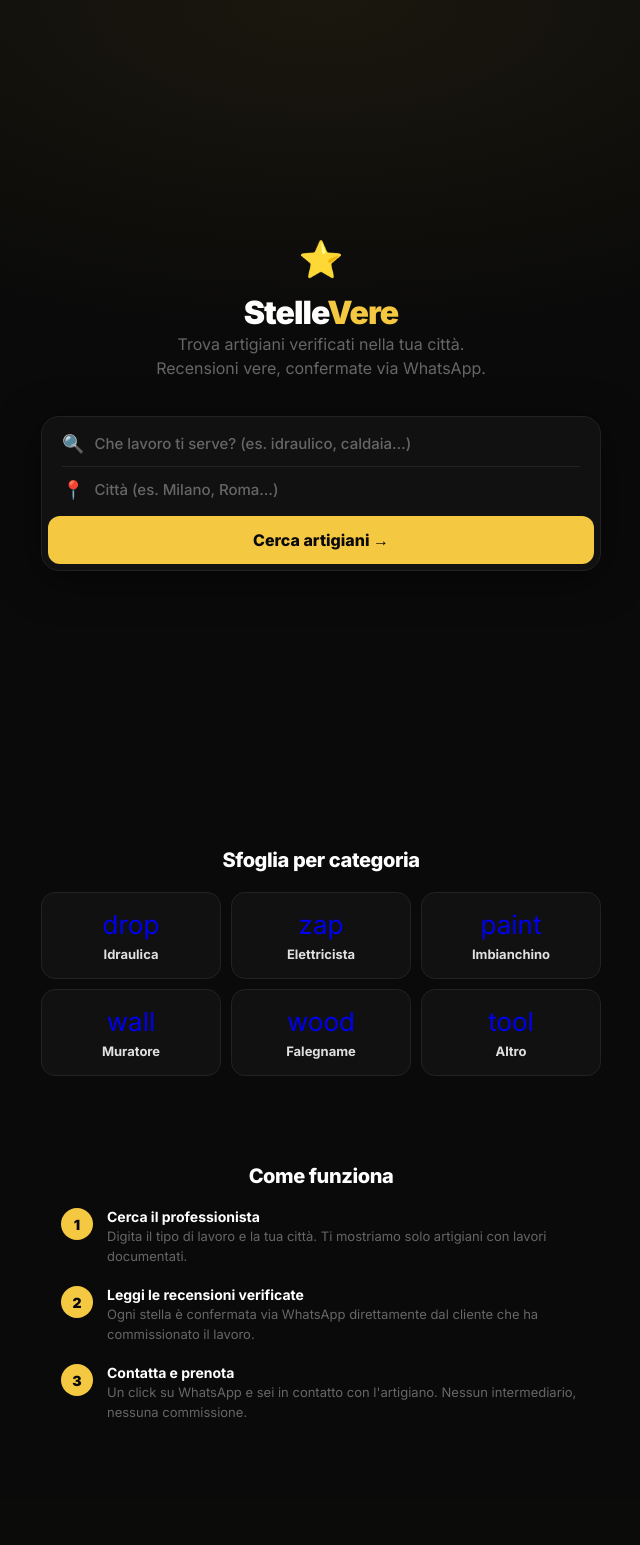
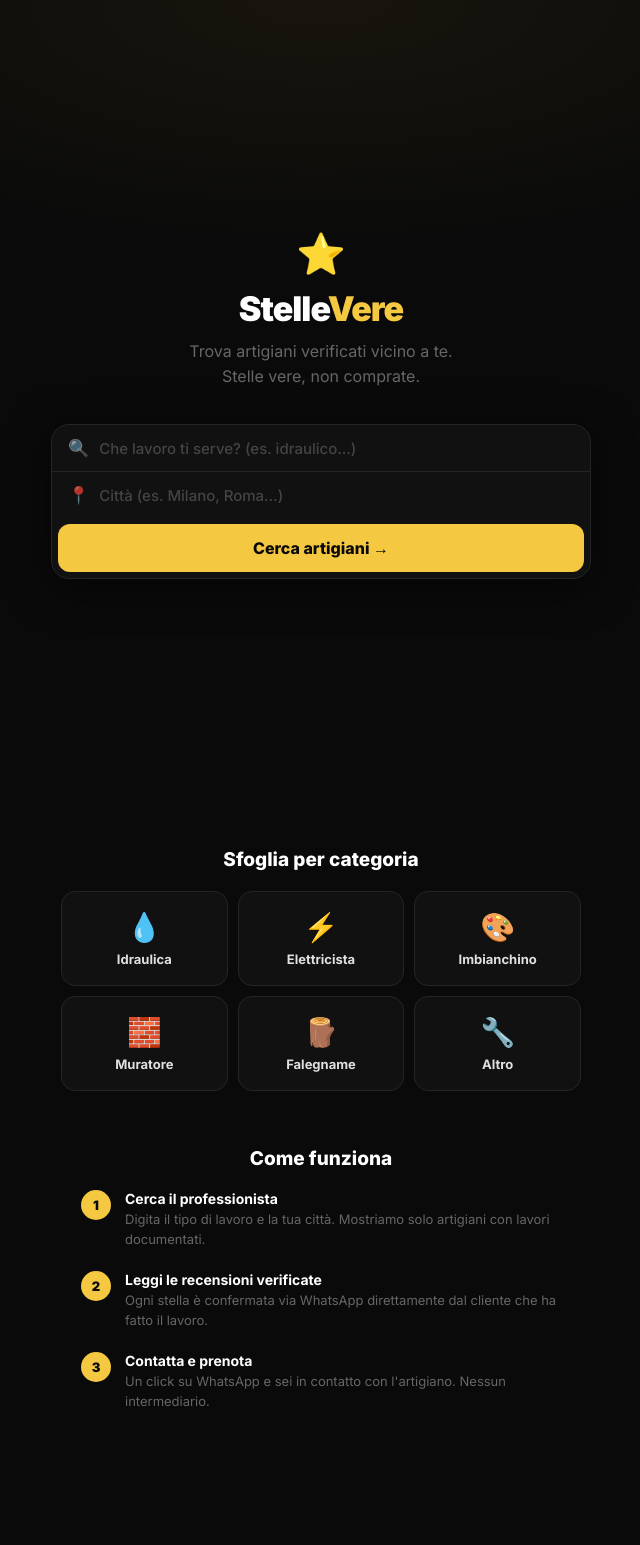
Before and after one commit to giannirig/stellevere.new, a Flask app: page / in a window 1280 px wide. Shown: the whole page, without its empty margins (319-959 px from the left). Before the commit the page ends 1417 px from the top, so only its background shows below. Run offline with Flask 3, Linux system fonts and the light colour scheme.

Commit message:
Improve website search and category display with icon updates
Update HTML and CSS to improve the search box styling, autocomplete dropdown positioning, and implement emoji mapping for category icons.

Replit-Commit-Author: Agent
Replit-Commit-Session-Id: 13fabe82-410a-4a86-8acb-f7170f8b44d4
Replit-Commit-Checkpoint-Type: full_checkpoint
Replit-Commit-Event-Id: cf25b638-0e79-41f5-8145-41039c872b20
Replit-Commit-Screenshot-Url: https://storage.googleapis.com/screenshot-production-us-central1/d43d179e-ef71-47dd-8154-88442b81a938/13fabe82-410a-4a86-8acb-f7170f8b44d4/jIXcZMk
Replit-Helium-Checkpoint-Created: true

```diff
--- a/templates/index.html
+++ b/templates/index.html
@@ -15,12 +15,11 @@
     --nero: #0a0a0a;
     --bg2: #111;
     --bg3: #1a1a1a;
-    --bordo: #222;
+    --bordo: #252525;
     --testo: #e0e0e0;
     --muted: #666;
     --stella: #f5c842;
     --verde: #25d366;
-    --viola: #a78bfa;
   }
   html { scroll-behavior: smooth }
   body { background: var(--nero); font-family: 'Inter', sans-serif; color: var(--testo); min-height: 100vh }
@@ -33,124 +32,115 @@
     padding: 48px 20px 40px;
     text-align: center;
     position: relative;
-    overflow: hidden;
   }
   .hero::before {
     content: '';
     position: absolute; inset: 0;
-    background: radial-gradient(ellipse 80% 60% at 50% 0%, rgba(245,200,66,.07) 0%, transparent 70%);
+    background: radial-gradient(ellipse 80% 50% at 50% 0%, rgba(245,200,66,.06) 0%, transparent 65%);
     pointer-events: none;
   }
-  .brand { font-size: 36px; margin-bottom: 12px }
-  .brand-text { font-size: 32px; font-weight: 900; letter-spacing: -.03em; color: #fff }
+  .brand { font-size: 40px; margin-bottom: 10px }
+  .brand-text { font-size: 34px; font-weight: 900; letter-spacing: -.03em; color: #fff }
   .brand-text span { color: var(--stella) }
-  .hero-sub {
-    font-size: 16px; color: var(--muted); margin-bottom: 36px; max-width: 420px; line-height: 1.5;
-  }
+  .hero-sub { font-size: 16px; color: var(--muted); margin: 10px 0 36px; max-width: 400px; line-height: 1.55 }
 
   /* ── SEARCH BOX ── */
+  .search-wrap { width: 100%; max-width: 540px; position: relative; z-index: 10 }
   .search-box {
-    width: 100%; max-width: 560px;
+    width: 100%;
     background: var(--bg2);
     border: 1.5px solid var(--bordo);
     border-radius: 18px;
-    padding: 6px;
-    display: flex; flex-direction: column; gap: 2px;
-    box-shadow: 0 8px 40px rgba(0,0,0,.5);
-    position: relative; z-index: 1;
+    overflow: visible;
+    box-shadow: 0 8px 40px rgba(0,0,0,.55);
     transition: border-color .2s;
   }
-  .search-box:focus-within { border-color: var(--stella) }
+  .search-box:focus-within { border-color: #444 }
   .search-row {
     display: flex; align-items: center; gap: 10px;
-    padding: 10px 14px;
+    padding: 13px 16px;
   }
-  .search-divider { height: 1px; background: var(--bordo); margin: 0 14px }
-  .search-icon { font-size: 18px; flex-shrink: 0 }
-  .search-field {
+  .search-divider { height: 1px; background: var(--bordo) }
+  .s-icon { font-size: 17px; flex-shrink: 0; opacity: .7 }
+  .s-input {
     flex: 1;
     background: none; border: none; outline: none;
     color: var(--testo); font-family: inherit; font-size: 15px; font-weight: 500;
+    min-width: 0;
   }
-  .search-field::placeholder { color: var(--muted) }
+  .s-input::placeholder { color: #444 }
   .btn-cerca {
-    width: 100%; padding: 14px;
-    background: var(--stella); color: var(--nero);
+    display: block; width: calc(100% - 12px); margin: 6px;
+    padding: 14px;
+    background: var(--stella); color: #0a0a0a;
     border: none; border-radius: 12px;
     font-family: inherit; font-size: 16px; font-weight: 800;
     cursor: pointer; transition: opacity .15s, transform .1s;
-    margin-top: 4px;
   }
   .btn-cerca:hover { opacity: .9 }
   .btn-cerca:active { transform: scale(.98) }
 
-  /* autocomplete */
-  .autocomplete-list {
-    position: absolute; top: calc(100% + 6px); left: 0; right: 0;
-    background: var(--bg3); border: 1px solid var(--bordo);
-    border-radius: 14px; overflow: hidden;
-    z-index: 100; box-shadow: 0 8px 24px rgba(0,0,0,.5);
+  /* ── AUTOCOMPLETE ── */
+  .ac-drop {
+    position: absolute; top: calc(100% + 8px); left: 0; right: 0;
+    background: #181818;
+    border: 1px solid #2a2a2a;
+    border-radius: 14px;
+    overflow: hidden;
+    z-index: 999;
+    box-shadow: 0 12px 32px rgba(0,0,0,.6);
     display: none;
   }
-  .autocomplete-list.visible { display: block }
+  .ac-drop.open { display: block }
   .ac-item {
-    padding: 13px 18px; cursor: pointer;
     display: flex; align-items: center; gap: 10px;
-    font-size: 14px; transition: background .1s;
+    padding: 12px 16px; cursor: pointer; font-size: 14px;
+    border-bottom: 1px solid #222;
+    transition: background .1s;
   }
-  .ac-item:hover, .ac-item.selected { background: rgba(245,200,66,.08) }
-  .ac-cat { font-weight: 700; color: var(--testo) }
-  .ac-sub { color: var(--muted); font-size: 12px; margin-left: auto }
-  .ac-icon { font-size: 16px }
+  .ac-item:last-child { border-bottom: none }
+  .ac-item:hover, .ac-item.sel { background: rgba(245,200,66,.07) }
+  .ac-emoji { font-size: 18px; width: 24px; text-align: center }
+  .ac-name { font-weight: 700; color: #fff }
+  .ac-parent { margin-left: auto; font-size: 12px; color: var(--muted) }
 
   /* ── CATEGORIE GRID ── */
   .section { padding: 48px 20px }
-  .section-title {
-    font-size: 20px; font-weight: 800; color: #fff;
-    margin-bottom: 20px; text-align: center; letter-spacing: -.02em;
-  }
+  .section-title { font-size: 19px; font-weight: 800; color: #fff; margin-bottom: 20px; text-align: center }
   .cat-grid {
-    display: grid;
-    grid-template-columns: repeat(3, 1fr);
-    gap: 10px;
-    max-width: 560px; margin: 0 auto;
+    display: grid; grid-template-columns: repeat(3, 1fr);
+    gap: 10px; max-width: 520px; margin: 0 auto;
   }
   .cat-card {
-    background: var(--bg2);
-    border: 1px solid var(--bordo);
-    border-radius: 14px;
-    padding: 16px 10px;
-    text-decoration: none;
-    display: flex; flex-direction: column; align-items: center; gap: 6px;
-    transition: border-color .2s, background .2s;
-    cursor: pointer;
+    background: var(--bg2); border: 1px solid var(--bordo); border-radius: 14px;
+    padding: 18px 10px; text-decoration: none;
+    display: flex; flex-direction: column; align-items: center; gap: 7px;
+    transition: border-color .2s, background .15s;
   }
   .cat-card:hover { border-color: var(--stella); background: var(--bg3) }
-  .cat-card .icon { font-size: 26px }
-  .cat-card .nome { font-size: 13px; font-weight: 700; color: var(--testo); text-align: center }
+  .cat-card .em { font-size: 28px }
+  .cat-card .nm { font-size: 13px; font-weight: 700; color: var(--testo); text-align: center }
 
   /* ── COME FUNZIONA ── */
-  .how { padding: 40px 20px 56px; max-width: 560px; margin: 0 auto }
-  .step {
-    display: flex; gap: 14px; align-items: flex-start;
-    margin-bottom: 20px;
-  }
-  .step-num {
-    width: 32px; height: 32px; flex-shrink: 0;
-    background: var(--stella); color: var(--nero);
-    border-radius: 50%; font-weight: 900; font-size: 14px;
+  .how { padding: 8px 20px 64px; max-width: 520px; margin: 0 auto }
+  .step { display: flex; gap: 14px; align-items: flex-start; margin-bottom: 22px }
+  .step-n {
+    width: 30px; height: 30px; flex-shrink: 0;
+    background: var(--stella); color: #0a0a0a; border-radius: 50%;
+    font-weight: 900; font-size: 13px;
     display: flex; align-items: center; justify-content: center;
   }
-  .step-text strong { display: block; font-size: 14px; font-weight: 700; color: #fff; margin-bottom: 2px }
-  .step-text p { font-size: 13px; color: var(--muted); line-height: 1.5 }
+  .step-t strong { display: block; font-size: 14px; font-weight: 700; color: #fff; margin-bottom: 3px }
+  .step-t p { font-size: 13px; color: var(--muted); line-height: 1.5 }
 
-  /* error shake */
-  @keyframes shake { 0%,100%{transform:translateX(0)} 25%{transform:translateX(-6px)} 75%{transform:translateX(6px)} }
-  .shake { animation: shake .25s }
+  /* errore */
+  @keyframes shake { 0%,100%{transform:translateX(0)} 25%{transform:translateX(-5px)} 75%{transform:translateX(5px)} }
+  .shake { animation: shake .22s }
+  .s-input.err { color: #f87171 }
 
   @media(max-width:380px) {
     .cat-grid { grid-template-columns: repeat(2,1fr) }
-    .brand-text { font-size: 26px }
+    .brand-text { font-size: 28px }
   }
   </style>
 </head>
@@ -159,234 +149,245 @@
 <section class="hero">
   <div class="brand">⭐</div>
   <h1 class="brand-text">Stelle<span>Vere</span></h1>
-  <p class="hero-sub">Trova artigiani verificati nella tua città.<br>Recensioni vere, confermate via WhatsApp.</p>
+  <p class="hero-sub">Trova artigiani verificati vicino a te.<br>Stelle vere, non comprate.</p>
 
+  <div class="search-wrap">
     <div class="search-box" id="searchBox">
       <div class="search-row">
-      <span class="search-icon">🔍</span>
-      <input id="inp-servizio" class="search-field" type="text"
-             placeholder="Che lavoro ti serve? (es. idraulico, caldaia…)"
+        <span class="s-icon">🔍</span>
+        <input id="inp-srv" class="s-input" type="text"
+               placeholder="Che lavoro ti serve? (es. idraulico…)"
                autocomplete="off" autocorrect="off" spellcheck="false">
       </div>
       <div class="search-divider"></div>
       <div class="search-row">
-      <span class="search-icon">📍</span>
-      <input id="inp-citta" class="search-field" type="text"
+        <span class="s-icon">📍</span>
+        <input id="inp-cit" class="s-input" type="text"
                placeholder="Città (es. Milano, Roma…)"
                autocomplete="off">
       </div>
-    <button class="btn-cerca" id="btnCerca" onclick="eseguiRicerca()">Cerca artigiani →</button>
-
-    <div class="autocomplete-list" id="acList"></div>
+      <button class="btn-cerca" id="btnCerca">Cerca artigiani →</button>
+    </div>
+    <div class="ac-drop" id="acDrop"></div>
   </div>
 </section>
 
-<!-- Categorie -->
 <section class="section">
   <h2 class="section-title">Sfoglia per categoria</h2>
   <div class="cat-grid">
+    {% set emoji_map = {'drop':'💧','zap':'⚡','paint':'🎨','wall':'🧱','wood':'🪵','tool':'🔧'} %}
     {% for slug, cat in categorie.items() %}
     <a class="cat-card" href="/{{ slug }}">
-      <span class="icon">{{ cat.icona }}</span>
-      <span class="nome">{{ cat.nome }}</span>
+      <span class="em">{{ emoji_map.get(cat.icona, '🔧') }}</span>
+      <span class="nm">{{ cat.nome }}</span>
     </a>
     {% endfor %}
   </div>
 </section>
 
-<!-- Come funziona -->
-<section class="how">
+<section class="section" style="padding-top:0">
+  <div class="how">
     <h2 class="section-title">Come funziona</h2>
     <div class="step">
-    <div class="step-num">1</div>
-    <div class="step-text">
+      <div class="step-n">1</div>
+      <div class="step-t">
         <strong>Cerca il professionista</strong>
-      <p>Digita il tipo di lavoro e la tua città. Ti mostriamo solo artigiani con lavori documentati.</p>
+        <p>Digita il tipo di lavoro e la tua città. Mostriamo solo artigiani con lavori documentati.</p>
       </div>
     </div>
     <div class="step">
-    <div class="step-num">2</div>
-    <div class="step-text">
+      <div class="step-n">2</div>
+      <div class="step-t">
         <strong>Leggi le recensioni verificate</strong>
-      <p>Ogni stella è confermata via WhatsApp direttamente dal cliente che ha commissionato il lavoro.</p>
+        <p>Ogni stella è confermata via WhatsApp direttamente dal cliente che ha fatto il lavoro.</p>
       </div>
     </div>
     <div class="step">
-    <div class="step-num">3</div>
-    <div class="step-text">
+      <div class="step-n">3</div>
+      <div class="step-t">
         <strong>Contatta e prenota</strong>
-      <p>Un click su WhatsApp e sei in contatto con l'artigiano. Nessun intermediario, nessuna commissione.</p>
+        <p>Un click su WhatsApp e sei in contatto con l'artigiano. Nessun intermediario.</p>
+      </div>
     </div>
   </div>
 </section>
 
 <script>
-// ── Dati dal backend ──────────────────────────────────────────
-const CATEGORIE = {{ categorie | tojson }};
-const SOTTOCATEGORIE = {{ sottocategorie | tojson }};
+// ── Dati server ──────────────────────────────────────────────────────────────
+const CAT_DATA   = {{ categorie | tojson }};
+const SUBCAT_DATA = {{ sottocategorie | tojson }};
 
-// Costruiamo l'indice di ricerca: ogni voce ha {label, url, icon, sub}
-const indiceRicerca = [];
+// Mappa icone stringa → emoji
+const EMOJI = { drop:'💧', zap:'⚡', paint:'🎨', wall:'🧱', wood:'🪵', tool:'🔧' };
 
-// Alias comuni per ogni categoria
-const ALIAS = {
-  'idraulica':    ['idraulico','idraulici','perdita','acqua','tubo','termosifone','riscaldamento'],
-  'elettricista': ['elettricista','elettricisti','elettrico','elettrico','luce','corrente','quadro','impianto elettrico'],
-  'imbianchino':  ['imbianchino','pittore','vernice','pittura','intonaco','parete','tinteggiatura','verniciatura'],
-  'muratore':     ['muratore','muratura','ristrutturazione','pavimento','piastrelle','muro','demolizione'],
-  'falegname':    ['falegname','falegnameria','legno','porta','armadio','cucina','finestra','mobile'],
-  'altro':        ['giardiniere','giardinaggio','pulizie','trasloco','serratura','fabbro'],
+// ── Alias di ricerca per categoria ───────────────────────────────────────────
+const CAT_ALIAS = {
+  idraulica:    ['idraulico','idraulici','perdita acqua','perdita','tubo','tubatura',
+                 'termosifone','riscaldamento','boiler','scaldabagno','rubinetto',
+                 'scarico','bagno','wc','doccia','vasca'],
+  elettricista: ['elettricista','elettricisti','elettrico','impianto elettrico',
+                 'corrente','luce','luci','quadro elettrico','presa','interruttore',
+                 'cortocircuito','guasto elettrico','fotovoltaico','pannelli solari'],
+  imbianchino:  ['imbianchino','pittore','vernice','verniciatore','pittura',
+                 'tinteggiatura','intonaco','parete','pareti','stucco','carta da parati'],
+  muratore:     ['muratore','ristrutturazione','piastrelle','pavimento','pavimenti',
+                 'demolizione','muro','muratura','intonaco','solaio'],
+  falegname:    ['falegname','legno','porta','porte','armadio','cucina','finestra',
+                 'infisso','parquet','mobile','mobili','restauro'],
+  altro:        ['giardiniere','giardinaggio','condizionatore','climatizzatore',
+                 'trasloco','montaggio mobili','fabbro','serratura','pulizie'],
 };
 
-for (const [catSlug, cat] of Object.entries(CATEGORIE)) {
-  indiceRicerca.push({
-    label: cat.nome,
-    tipo: 'categoria',
-    catSlug,
-    icon: cat.icona,
-    sub: null,
-    keywords: [cat.nome.toLowerCase(), catSlug, ...(ALIAS[catSlug] || [])],
-  });
-  const subcat = SOTTOCATEGORIE[catSlug] || {};
-  for (const [subSlug, s] of Object.entries(subcat)) {
-    indiceRicerca.push({
-      label: s.nome,
-      tipo: 'sottocategoria',
-      catSlug,
-      subSlug,
-      icon: cat.icona,
-      sub: cat.nome,
-      keywords: [s.nome.toLowerCase(), subSlug.replace(/-/g,' '), cat.nome.toLowerCase()],
-    });
+// ── Costruzione indice ────────────────────────────────────────────────────────
+const indice = [];
+for (const [catSlug, cat] of Object.entries(CAT_DATA)) {
+  const emoji = EMOJI[cat.icona] || '🔧';
+  // Keyword: nome categoria + alias
+  const kw = [
+    cat.nome.toLowerCase(), catSlug,
+    ...(CAT_ALIAS[catSlug] || [])
+  ];
+  indice.push({ tipo:'cat', catSlug, subSlug:null, label:cat.nome, emoji, kw });
+
+  // Sottocategorie
+  const subcats = SUBCAT_DATA[catSlug] || {};
+  for (const [subSlug, sub] of Object.entries(subcats)) {
+    const subKw = [
+      sub.nome.toLowerCase(),
+      subSlug.replace(/-/g,' '),
+      // varianti singolare/plurale semplificato (rimuovi ultima vocale/i)
+      sub.nome.toLowerCase().replace(/[ie]$/,''),
+      sub.nome.toLowerCase().replace(/[ie]$/,'a'),
+      cat.nome.toLowerCase(), catSlug,
+    ];
+    indice.push({ tipo:'sub', catSlug, subSlug, label:sub.nome, parentLabel:cat.nome, emoji, kw:subKw });
   }
 }
 
-// ── Slugify ───────────────────────────────────────────────────
+// ── Slugify ───────────────────────────────────────────────────────────────────
 function slugify(t) {
-  return t.toLowerCase()
+  return (t||'').toLowerCase()
     .replace(/[àáâã]/g,'a').replace(/[èéêë]/g,'e')
     .replace(/[ìíîï]/g,'i').replace(/[òóôõ]/g,'o')
     .replace(/[ùúûü]/g,'u').replace(/ç/g,'c').replace(/ñ/g,'n')
     .replace(/[^a-z0-9]+/g,'-').replace(/^-+|-+$/g,'');
 }
 
-// ── Ricerca voce corrispondente ───────────────────────────────
+// ── Ricerca ───────────────────────────────────────────────────────────────────
 function cercaVoce(q) {
   q = q.toLowerCase().trim();
   if (!q) return null;
-  // Match esatto prima, poi parziale
-  for (const voce of indiceRicerca) {
-    if (voce.keywords.some(k => k === q)) return voce;
+  // 1. match esatto keyword
+  for (const v of indice) if (v.kw.some(k => k === q)) return v;
+  // 2. keyword inizia con q (almeno 3 char)
+  if (q.length >= 3) {
+    for (const v of indice) if (v.kw.some(k => k.startsWith(q))) return v;
   }
-  for (const voce of indiceRicerca) {
-    if (voce.keywords.some(k => k.includes(q) || q.includes(k))) return voce;
-  }
-  // Fallback: cerca nel label
-  for (const voce of indiceRicerca) {
-    if (voce.label.toLowerCase().includes(q)) return voce;
-  }
+  // 3. q contenuto nella keyword
+  for (const v of indice) if (v.kw.some(k => k.includes(q))) return v;
+  // 4. keyword contenuta in q
+  for (const v of indice) if (v.kw.some(k => k.length >= 4 && q.includes(k))) return v;
   return null;
 }
 
-// ── Costruisci URL ────────────────────────────────────────────
 function buildUrl(voce, citta) {
-  const cittaSlug = citta ? slugify(citta.trim()) : '';
-  if (!voce) {
-    // Nessuna categoria trovata: vai alla categoria più generica se c'è solo la città
-    return cittaSlug ? null : null;
+  const c = slugify(citta);
+  if (!voce) return null;
+  if (voce.tipo === 'sub') {
+    return c ? `/${voce.catSlug}/${voce.subSlug}/${c}` : `/${voce.catSlug}/${voce.subSlug}`;
   }
-  if (voce.tipo === 'sottocategoria') {
-    return cittaSlug
-      ? `/${voce.catSlug}/${voce.subSlug}/${cittaSlug}`
-      : `/${voce.catSlug}/${voce.subSlug}`;
-  }
-  return cittaSlug
-    ? `/${voce.catSlug}/${cittaSlug}`
-    : `/${voce.catSlug}`;
+  return c ? `/${voce.catSlug}/${c}` : `/${voce.catSlug}`;
 }
 
-// ── Esegui ricerca ────────────────────────────────────────────
+// ── Azione cerca ─────────────────────────────────────────────────────────────
 function eseguiRicerca() {
-  const q = document.getElementById('inp-servizio').value.trim();
-  const citta = document.getElementById('inp-citta').value.trim();
+  const srv = document.getElementById('inp-srv').value.trim();
+  const cit = document.getElementById('inp-cit').value.trim();
 
-  if (!q) {
-    document.getElementById('inp-servizio').focus();
+  if (!srv) {
+    const el = document.getElementById('inp-srv');
+    el.classList.add('err');
     document.getElementById('searchBox').classList.add('shake');
-    setTimeout(() => document.getElementById('searchBox').classList.remove('shake'), 300);
+    setTimeout(() => { el.classList.remove('err'); document.getElementById('searchBox').classList.remove('shake'); }, 600);
+    el.focus();
     return;
   }
 
-  const voce = cercaVoce(q);
-  const url = buildUrl(voce, citta);
-
+  const voce = cercaVoce(srv);
+  const url = buildUrl(voce, cit);
   if (url) {
     window.location.href = url;
   } else {
-    // Voce non trovata: prova a cercare per città in tutte le categorie o mostra feedback
-    document.getElementById('inp-servizio').focus();
-    document.getElementById('inp-servizio').style.borderBottom = '2px solid #ef4444';
-    setTimeout(() => document.getElementById('inp-servizio').style.borderBottom = '', 1500);
+    // servizio non trovato → scuoti + feedback visivo
+    const el = document.getElementById('inp-srv');
+    el.classList.add('err');
     document.getElementById('searchBox').classList.add('shake');
-    setTimeout(() => document.getElementById('searchBox').classList.remove('shake'), 300);
+    setTimeout(() => { el.classList.remove('err'); document.getElementById('searchBox').classList.remove('shake'); }, 600);
+    el.focus();
+    el.select();
   }
 }
 
-// ── Autocomplete ──────────────────────────────────────────────
-const acList = document.getElementById('acList');
-let acSelected = -1;
-let acFiltered = [];
+document.getElementById('btnCerca').addEventListener('click', eseguiRicerca);
+document.getElementById('inp-cit').addEventListener('keydown', e => { if(e.key==='Enter') eseguiRicerca(); });
 
-function aggiornaAc(q) {
+// ── Autocomplete ──────────────────────────────────────────────────────────────
+const acDrop = document.getElementById('acDrop');
+let acItems = [];
+let acSel = -1;
+
+function renderAc(q) {
   q = q.toLowerCase().trim();
-  acList.innerHTML = '';
-  acSelected = -1;
-  if (!q || q.length < 2) { acList.classList.remove('visible'); return; }
+  acDrop.innerHTML = '';
+  acSel = -1;
+  if (!q || q.length < 2) { acDrop.classList.remove('open'); return; }
 
-  acFiltered = indiceRicerca.filter(v =>
-    v.keywords.some(k => k.includes(q)) || v.label.toLowerCase().includes(q)
-  ).slice(0, 7);
+  acItems = indice.filter(v => v.kw.some(k => k.includes(q) || q.includes(k))).slice(0, 8);
+  if (!acItems.length) { acDrop.classList.remove('open'); return; }
 
-  if (!acFiltered.length) { acList.classList.remove('visible'); return; }
-
-  acFiltered.forEach((v, i) => {
+  acItems.forEach((v, i) => {
     const el = document.createElement('div');
     el.className = 'ac-item';
-    el.innerHTML = `<span class="ac-icon">${v.icon}</span>
-      <span class="ac-cat">${v.label}</span>
-      ${v.sub ? `<span class="ac-sub">${v.sub}</span>` : ''}`;
+    el.innerHTML = `
+      <span class="ac-emoji">${v.emoji}</span>
+      <span class="ac-name">${v.label}</span>
+      ${v.parentLabel ? `<span class="ac-parent">${v.parentLabel}</span>` : ''}
+    `;
     el.addEventListener('mousedown', e => {
       e.preventDefault();
-      document.getElementById('inp-servizio').value = v.label;
-      acList.classList.remove('visible');
-      document.getElementById('inp-citta').focus();
+      document.getElementById('inp-srv').value = v.label;
+      acDrop.classList.remove('open');
+      document.getElementById('inp-cit').focus();
     });
-    acList.appendChild(el);
+    acDrop.appendChild(el);
   });
-  acList.classList.add('visible');
+  acDrop.classList.add('open');
 }
 
-document.getElementById('inp-servizio').addEventListener('input', e => aggiornaAc(e.target.value));
-document.getElementById('inp-servizio').addEventListener('blur', () => setTimeout(() => acList.classList.remove('visible'), 150));
-
-document.getElementById('inp-servizio').addEventListener('keydown', e => {
-  const items = acList.querySelectorAll('.ac-item');
-  if (e.key === 'ArrowDown') { acSelected = Math.min(acSelected+1, items.length-1); items.forEach((el,i) => el.classList.toggle('selected', i===acSelected)); e.preventDefault(); }
-  else if (e.key === 'ArrowUp') { acSelected = Math.max(acSelected-1, 0); items.forEach((el,i) => el.classList.toggle('selected', i===acSelected)); e.preventDefault(); }
-  else if (e.key === 'Enter') {
-    if (acSelected >= 0 && acFiltered[acSelected]) {
-      document.getElementById('inp-servizio').value = acFiltered[acSelected].label;
-      acList.classList.remove('visible');
-      document.getElementById('inp-citta').focus();
+const inpSrv = document.getElementById('inp-srv');
+inpSrv.addEventListener('input', e => renderAc(e.target.value));
+inpSrv.addEventListener('focus', e => { if(e.target.value.length>=2) renderAc(e.target.value); });
+inpSrv.addEventListener('blur', () => setTimeout(() => acDrop.classList.remove('open'), 160));
+inpSrv.addEventListener('keydown', e => {
+  const rows = acDrop.querySelectorAll('.ac-item');
+  if (e.key === 'ArrowDown') {
+    acSel = Math.min(acSel+1, rows.length-1);
+    rows.forEach((r,i) => r.classList.toggle('sel', i===acSel));
+    e.preventDefault();
+  } else if (e.key === 'ArrowUp') {
+    acSel = Math.max(acSel-1, 0);
+    rows.forEach((r,i) => r.classList.toggle('sel', i===acSel));
+    e.preventDefault();
+  } else if (e.key === 'Enter') {
+    if (acSel >= 0 && acItems[acSel]) {
+      inpSrv.value = acItems[acSel].label;
+      acDrop.classList.remove('open');
+      document.getElementById('inp-cit').focus();
     } else {
       eseguiRicerca();
     }
   }
 });
-
-document.getElementById('inp-citta').addEventListener('keydown', e => {
-  if (e.key === 'Enter') eseguiRicerca();
-});
 </script>
 </body>
 </html>
```
Lines whose indentation alone changed are shown as unchanged.
